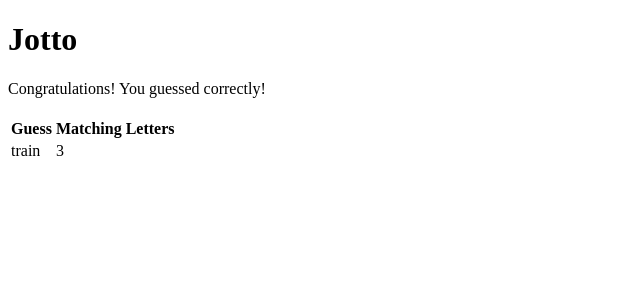
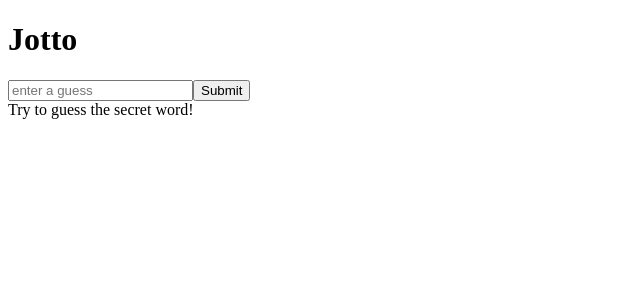
Before and after one commit to admhpr/jotto, a React app: page / in a window 1280 px wide. Shown: the top 300 px of the page, without its empty margins (0-640 px from the left). Built offline with nearby package versions, Linux system fonts and the light colour scheme.

Commit message:
added input to connect component

```diff
--- a/src/App.jsx
+++ b/src/App.jsx
@@ -4,13 +4,15 @@ import {connect} from 'react-redux';
 import {getSecretWord} from './actions'
 import GuessedWords from './GuessedWords';
 import Congrats from './Congrats';
+import Input from "./Input";
 class App extends Component {
     render() {
         return (
             <div className="App">
             <h1>Jotto</h1>
-            <Congrats success={true}></Congrats>
-            <GuessedWords guessedWords={[{ guessedWord:'train', letterMatchCount: 3}]}></GuessedWords>
+            <Congrats success={this.props.success}></Congrats>
+            <Input/>
+            <GuessedWords guessedWords={this.props.guessedWords}></GuessedWords>
             </div>
         );
     }
```
